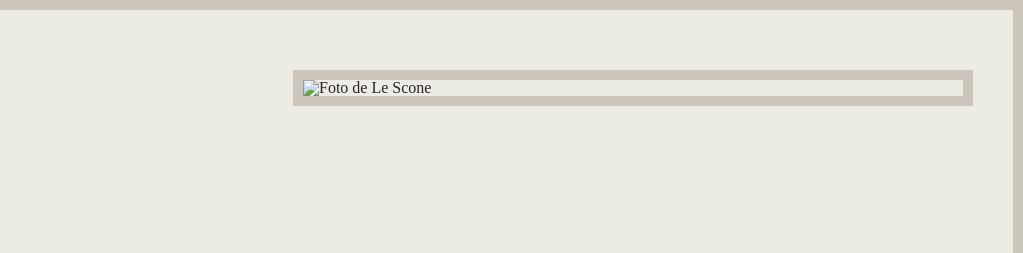
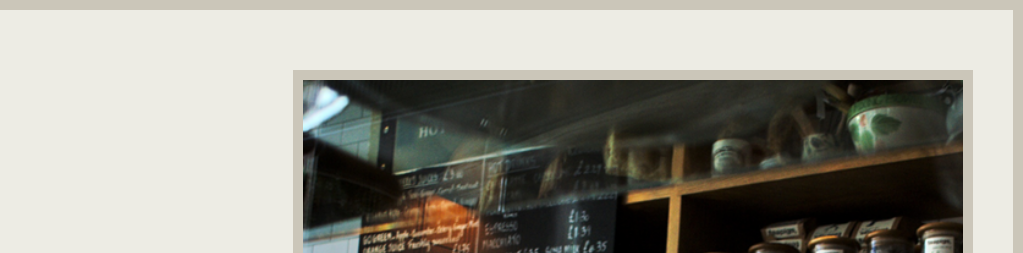
Before and after one commit to lribeiromoura/lescone, a plain HTML site: page index.html in a window 1280 px wide. Shown: the top 253 px of the page, 257-1280 px from the left. Drawn offline with nearby package versions, Linux system fonts and the light colour scheme; files that its build step writes are made by us from their sources; the site is published under a folder, as on GitHub Pages, so addresses that start at the root find nothing; a web font is replaced by a local one.

Commit message:
Correção Foto Principal

```diff
--- a/index.html
+++ b/index.html
@@ -19,7 +19,7 @@
 			<p class="intro-telefone">+55 021 2412-3333</p>
 		</div>
 		<div class="grid-7">
-			<img class="intro-foto" src="/img/foto.png" alt="Foto de Le Scone" />
+			<img class="intro-foto" src="img/foto.png" alt="Foto de Le Scone" />
 		</div>
 	</main>
 
```
